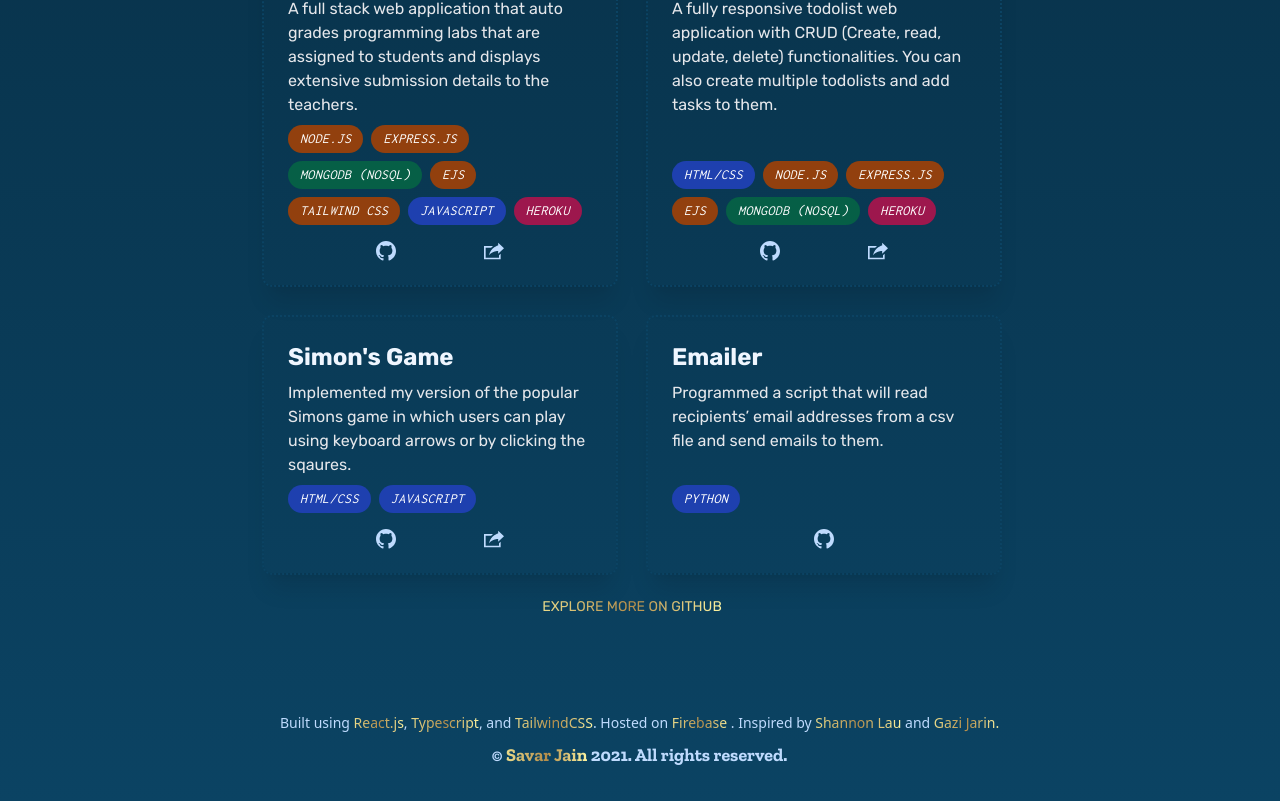
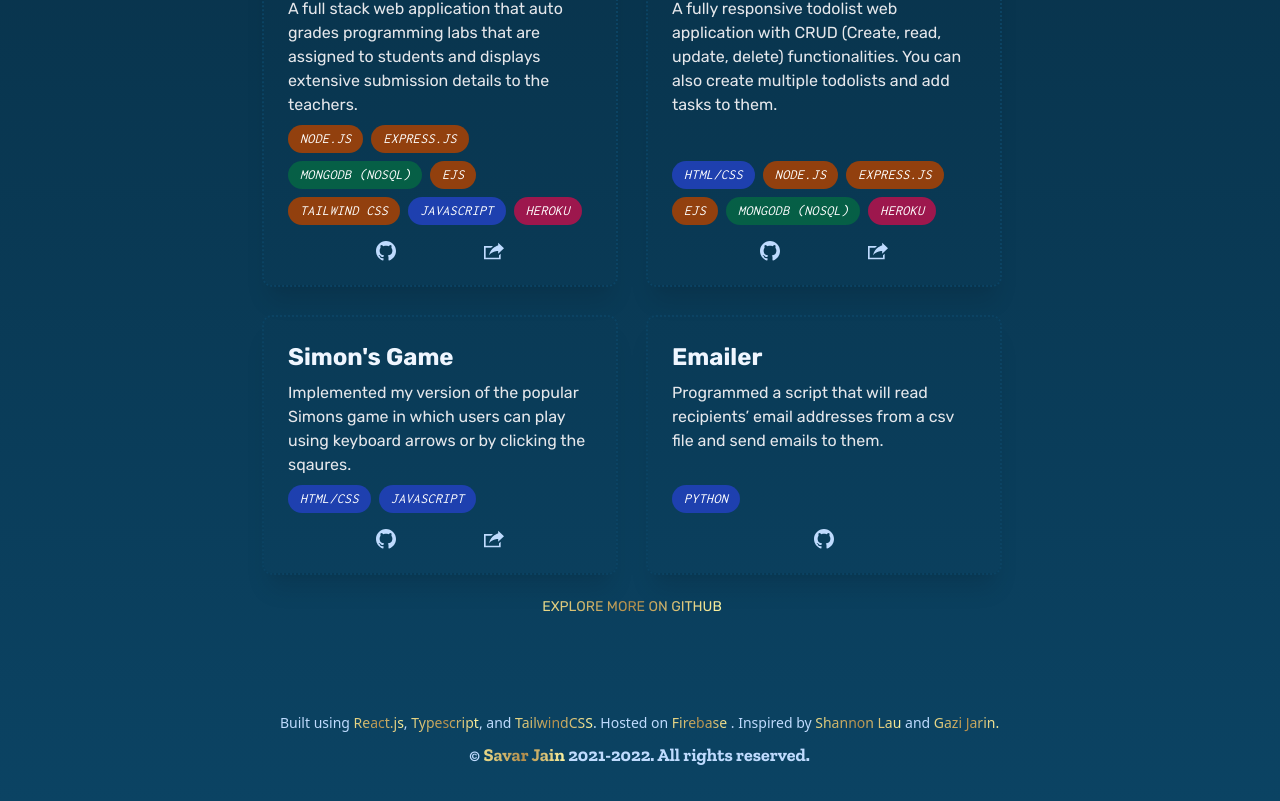
Before and after one commit to SavarJ/jainsavar.com, a React (Create React App) app: page / in a window 1280 px wide. Shown: the part 3011-3812 px from the top of the page. Built offline with nearby package versions, Linux system fonts and the light colour scheme.

Commit message:
Add dynamic currentyear to footer

```diff
--- a/src/components/sections/Footer/Copyright.tsx
+++ b/src/components/sections/Footer/Copyright.tsx
@@ -1,13 +1,14 @@
 import Link from "../../shared/Link";
 
 const Copyright: React.FC = () => {
+  const currentYear = new Date().getFullYear();
   return (
     <p className="mt-2 text-lg font-bold text-blue-200 font-zb">
       ©{" "}
       <Link link="mailto:jainsavar@gmail.com" color="gold">
         Savar Jain
       </Link>{" "}
-      2021. All rights reserved.
+      2021-{currentYear}. All rights reserved.
     </p>
   );
 };
```
